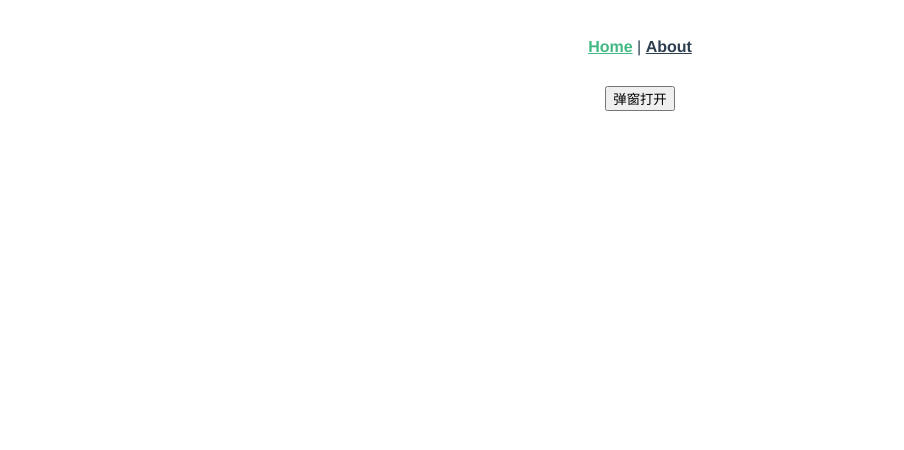
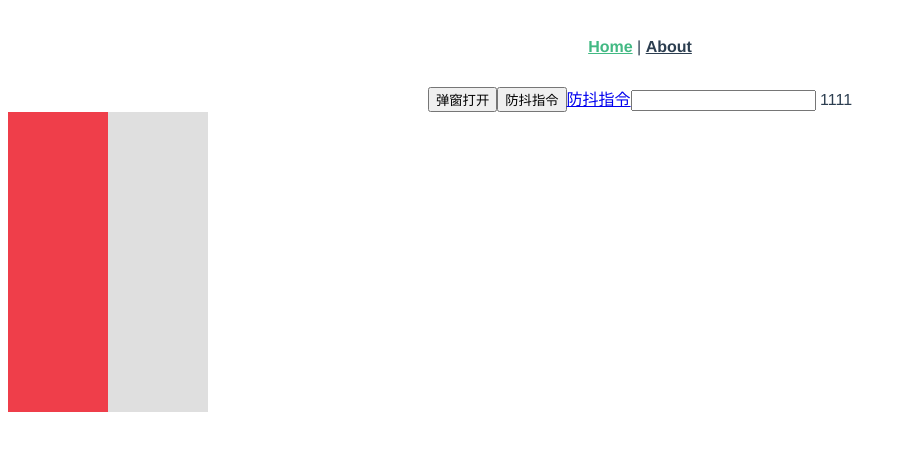
Before and after one commit to chenglie33/vue-dynamic2.x, a Vue app: page / in a window 1280 px wide. Shown: the top 450 px of the page, without its empty margins (0-904 px from the left). Built offline with nearby package versions, Linux system fonts and the light colour scheme.

Commit message:
添加防抖节流

```diff
--- /dev/null
+++ b/src/directive/debounce.ts
@@ -0,0 +1,47 @@
+const debounce = (func: Function, time: number, ctx: any) => {
+  let timer: any;
+  const rtn = (...params: Array<any>) => {
+    clearTimeout(timer);
+    timer = setTimeout(() => {
+      func.apply(ctx, params);
+    }, time);
+  };
+  return rtn;
+};
+
+function setdebounceDer(time: number): any {
+  let debounceDer = {
+    bind(el: any, binding: any, vnode: any) {
+      //过来的函数
+      binding.value;
+      //获取绑定的名称
+      binding.arg;
+      //名称后的参数
+      binding.modifiers;
+
+      const debounced = debounce(binding.value, time, vnode);
+      let options = {
+        capture: binding.modifiers.stop || false,
+        passive: binding.modifiers.passive || false,
+        once: binding.modifiers.once || false,
+        prevent: binding.modifiers.prevent || false
+      };
+      vnode._debounced = debounced;
+      let fn = (event: any) => {
+        let e = event ? event : window.event;
+        if (options.prevent) e.preventDefault();
+        debounced();
+      };
+      el.addEventListener(binding.arg, fn, options);
+      el._debounced = fn;
+    },
+    inserted() {},
+    update() {},
+    unbind(el: Element | any, binding: any, vnode: any) {
+      vnode._debounced = null;
+      el.removeEventListener(binding.arg, el._debounced);
+    }
+  };
+  return debounceDer;
+}
+export default setdebounceDer;
--- /dev/null
+++ b/src/directive/throttle.ts
@@ -0,0 +1,55 @@
+const throttle = (func: Function, time: number, ctx: any) => {
+  let lastTime = new Date();
+  let timer: any;
+  const rtn = (...params: Array<any>) => {
+    // console.log(new Date().getTime() - lastTime.getTime());
+    if (lastTime && new Date().getTime() - lastTime.getTime() < time) {
+      clearTimeout(timer);
+      timer = setTimeout(() => {
+        func.apply(ctx, params);
+        lastTime = new Date();
+      }, time);
+    } else {
+      func.apply(ctx, params);
+      lastTime = new Date();
+    }
+  };
+  return rtn;
+};
+
+function setThrottleDer(time: number): any {
+  let throttleDer = {
+    bind(el: any, binding: any, vnode: any) {
+      //过来的函数
+      binding.value;
+      //获取绑定的名称
+      binding.arg;
+      //名称后的参数
+      binding.modifiers;
+
+      const debounced = throttle(binding.value, time, vnode);
+      let options = {
+        capture: binding.modifiers.stop || false,
+        passive: binding.modifiers.passive || false,
+        once: binding.modifiers.once || false,
+        prevent: binding.modifiers.prevent || false
+      };
+      vnode._debounced = debounced;
+      let fn = (event: any) => {
+        let e = event ? event : window.event;
+        if (options.prevent) e.preventDefault();
+        debounced();
+      };
+      el.addEventListener(binding.arg, fn, options);
+      el._debounced = fn;
+    },
+    inserted() {},
+    update() {},
+    unbind(el: Element | any, binding: any, vnode: any) {
+      vnode._debounced = null;
+      el.removeEventListener(binding.arg, el._debounced);
+    }
+  };
+  return throttleDer;
+}
+export default setThrottleDer;
--- a/src/main.ts
+++ b/src/main.ts
@@ -3,11 +3,15 @@ import App from "./App.vue";
 import router from "./router";
 import store from "./store";
 import DynamicUi from "./plugin/dynamic/index";
+import Debounce from "./plugin/repeatPlugin/index";
 import "./registerServiceWorker";
+Vue.use(Debounce, { DebounceTime: 200, ThrottleTime: 200 });
 Vue.use(DynamicUi, {
   router,
-  store
+  store,
+  Debounce
 });
+
 Vue.config.productionTip = false;
 
 new Vue({
--- /dev/null
+++ b/src/plugin/repeatPlugin/index.ts
@@ -0,0 +1,19 @@
+import setdebounceDer from "../../directive/debounce";
+import setThrottleDer from "../../directive/throttle";
+let Debounce: any = {};
+Debounce.install = function(Vue: any, options: any = {}) {
+  Vue.directive("debounce", setdebounceDer(options.DebounceTime));
+  Vue.directive("throttle", setThrottleDer(options.ThrottleTime));
+  Vue._debounceTime = options.time;
+  Vue._debounce = (func: Function, ctx: any) => {
+    let timer: any;
+    const rtn = (...params: Array<any>) => {
+      clearTimeout(timer);
+      timer = setTimeout(() => {
+        func.apply(ctx, params);
+      }, Vue._debounceTime);
+    };
+    return rtn;
+  };
+};
+export default Debounce;
--- a/src/types/vue.d.ts
+++ b/src/types/vue.d.ts
@@ -3,4 +3,7 @@ declare module "vue/types/vue" {
   interface Vue {
     $dynamic: any;
   }
+  interface VueConstructor {
+    _debounce: Function;
+  }
 }
--- a/src/views/Home.vue
+++ b/src/views/Home.vue
@@ -1,11 +1,21 @@
 <template>
   <div class="home">
     <button @click="openA">弹窗打开</button>
+    <button v-debounce:click="clickconsole">防抖指令</button>
+    <a href="www.baidu.com" v-debounce:click.prevent="clickconsole">防抖指令</a>
+    <input v-model="testDebounce" />
+    {{ msg }}
+    <div
+      v-throttle:scroll.passive="scor"
+      style="width:200px;background:#dfdfdf;height:300px;overflow:auto"
+    >
+      <div style="width:100px;background:#ef3e4a;height:2000px"></div>
+    </div>
   </div>
 </template>
 
 <script lang="ts">
-import { Component, Vue, Prop } from "vue-property-decorator";
+import { Component, Vue, Prop, Watch } from "vue-property-decorator";
 import HelloWorld from "@/components/HelloWorld.vue"; // @ is an alias to /src
 import Test from "@/components/Test.vue";
 import Test2 from "@/components/Test2.vue";
@@ -17,6 +27,18 @@ import Test2 from "@/components/Test2.vue";
 export default class Home extends Vue {
   msg = 1111;
   instance: any;
+  testDebounce = "";
+  @Watch("testDebounce")
+  testDebounceChange(v: string, ov: string) {
+    this.changes(v, this);
+  }
+  changes = Vue._debounce((v: string | number, ctx: any) => {
+    ctx.msg++;
+    console.log(v, this);
+  });
+  scor(): void {
+    console.log(this);
+  }
   openA(): void {
     this.$dynamic("", Test, { msg: "我是root" }, { Out: this.TestM }, [
       {
@@ -31,6 +53,10 @@ export default class Home extends Vue {
     console.log("emit method");
     // console.log(this.instance.destroyUi());
   }
+  clickconsole(): void {
+    console.log("方法指令进来了", this);
+    this.msg = 222;
+  }
   mounted(): void {}
 }
 </script>
```
